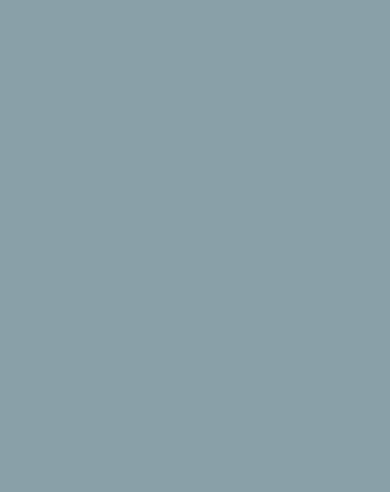
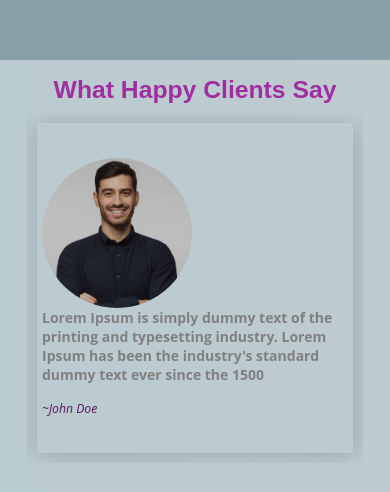
Before and after one commit to MosesChisz/Tasmer-designs, a React (Vite) app: page /contact in a window 390 px wide. Shown: the part 1505-1997 px from the top of the page. Before the commit the page ends 1525 px from the top, so only its background shows below. Built offline with nearby package versions, Linux system fonts and the light colour scheme; grey boxes are pictures that could not be loaded.

Commit message:
commit all

```diff
--- a/src/components/latestfashion/Latestfashion.css
+++ b/src/components/latestfashion/Latestfashion.css
@@ -39,7 +39,8 @@
     border-radius: 4px;
     width: 100%;
     height: 100%;
-    background-color: #ffffff;
+    /* background-color: #ffffff; */
+    box-shadow: 1px 2px 19px #ffffff76;
     cursor: pointer;
   }
 
--- a/src/pages/contact/Contact.css
+++ b/src/pages/contact/Contact.css
@@ -35,7 +35,7 @@
 }
 #contactInput{
   background-color: transparent;
-  border-bottom: 2px solid #5e145e;
+  border-bottom: 2px solid #ffffff61;
   border-radius: 0px;
   border-top: none;
   border-left: none;
@@ -70,12 +70,12 @@
 
 }
 #contactIcon{
-  color: #5e145e;
+  color: antiquewhite;
   font-size: 25px;
 margin-right: 10px;
 }
 #contactIconText{
-  color: #5e145e;
+  color: antiquewhite;
   font-weight: 700;
   font-family: "Montserrat", sans-serif;
 }
@@ -89,6 +89,68 @@ margin-top: 20px;
   text-align: center;
   font-family: "Montserrat", sans-serif;
   }
+
+
+
+
+#testimonyPageSection{
+  padding: 15px;
+  margin-top: 40px;
+  margin-bottom: 40px;
+  background-image: linear-gradient(to right, #bacbd1, #ffffff73);
+}
+#testimonyPageSection h2 {
+  text-align: center;
+  color: #a12ea1;
+  font-weight: 700;
+  font-family: "Montserrat", sans-serif;
+  text-align: center;
+}
+#testimonyCard {
+  width: 100%;
+  height: 350px;
+  padding: 10px;
+  display: flex;
+  flex-direction: column;
+  align-items: center;
+  justify-content: start;
+
+  border-radius: 20px;
+}
+#testimonyCardCardBox img {
+  width: 150px;
+  height: 150px;
+  object-fit: cover;
+  border-radius: 50%;
+  filter: brightness(80%);
+}
+#testimonyCardCardBox {
+  display: flex;
+  flex-direction: column;
+  align-items: start;
+  justify-content: center;
+  padding: 5px;
+  border-radius: 4px;
+  width: 100%;
+  height: 100%;
+  box-shadow: 1px 2px 19px #47464645;
+  cursor: pointer;
+
+}
+#testimonyCardCardBox:hover {
+  background-color: #ffffff96;
+}
+#testimonyCardCardBox p{
+  font-weight: 700;
+  color: gray;
+}
+#testimonyCardCardBox small{
+font-style: italic;
+color: #5e145e;
+}
+
+
+
 
   @media (max-width: 750px) {
     #theContactPage{
@@ -110,7 +172,7 @@ margin-top: 20px;
     }
     #contactInput{
       background-color: transparent;
-      border: 2px solid #5e145e;
+      border: 2px solid  antiquewhite;;
       border-radius: 0px;
    border-radius: 4px;
 
--- a/src/pages/contact/Contact.jsx
+++ b/src/pages/contact/Contact.jsx
@@ -3,8 +3,96 @@ import "./Contact.css";
 import { GrLocation } from "react-icons/gr";
 import { MdOutlineLocalPhone } from "react-icons/md";
 import { MdOutlineEmail } from "react-icons/md";
+import AliceCarousel from "react-alice-carousel";
+import "react-alice-carousel/lib/alice-carousel.css";
+import user from "../../assets/person.jpeg";
+import Footer from "../../components/footer/Footer";
 
 function Contact() {
+  const handleDragStart = (e) => e.preventDefault();
+  const items = [
+    <div id="testimonyCard">
+      <div id="testimonyCardCardBox">
+        <img src={user} alt="" />
+        <p>
+          Lorem Ipsum is simply dummy text of the printing and typesetting
+          industry. Lorem Ipsum has been the industry's standard dummy text ever
+          since the 1500
+        </p>
+        <small>~John Doe</small>
+      </div>
+    </div>,
+    <div id="testimonyCard">
+      <div id="testimonyCardCardBox">
+      <img src={user} alt="" />
+        <p>
+          Lorem Ipsum is simply dummy text of the printing and typesetting
+          industry. Lorem Ipsum has been the industry's standard dummy text ever
+          since the 1500
+        </p>
+        <small>~John Doe</small>
+      </div>
+    </div>,
+    <div id="testimonyCard">
+      <div id="testimonyCardCardBox">
+      <img src={user} alt="" />
+        <p>
+          Lorem Ipsum is simply dummy text of the printing and typesetting
+          industry. Lorem Ipsum has been the industry's standard dummy text ever
+          since the 1500
+        </p>
+        <small>~John Doe</small>
+      </div>
+    </div>,
+    <div id="testimonyCard">
+      <div id="testimonyCardCardBox">
+      <img src={user} alt="" />
+        <p>
+          Lorem Ipsum is simply dummy text of the printing and typesetting
+          industry. Lorem Ipsum has been the industry's standard dummy text ever
+          since the 1500
+        </p>
+        <small>~John Doe</small>
+      </div>
+    </div>,
+    <div id="testimonyCard">
+      <div id="testimonyCardCardBox">
+      <img src={user} alt="" />
+        <p>
+          Lorem Ipsum is simply dummy text of the printing and typesetting
+          industry. Lorem Ipsum has been the industry's standard dummy text ever
+          since the 1500
+        </p>
+        <small>~John Doe</small>
+      </div>
+    </div>,
+    <div id="testimonyCard">
+      <div id="testimonyCardCardBox">
+      <img src={user} alt="" />
+      <p>
+          Lorem Ipsum is simply dummy text of the printing and typesetting
+          industry. Lorem Ipsum has been the industry's standard dummy text ever
+          since the 1500
+        </p>
+        <small>~John Doe</small>
+      </div>
+    </div>,
+    <div id="testimonyCard">
+      <div id="testimonyCardCardBox">
+      <img src={user} alt="" />
+        <p>
+          Lorem Ipsum is simply dummy text of the printing and typesetting
+          industry. Lorem Ipsum has been the industry's standard dummy text ever
+          since the 1500
+        </p>
+        <small>~John Doe</small>
+      </div>
+    </div>,
+  ];
+  const responsive = {
+    0: { items: 1 },
+    1024: { items: 2 },
+  };
   return (
     <>
       <div className="container-fluid" id="theContactPage">
@@ -107,7 +195,24 @@ function Contact() {
             referrerpolicy="no-referrer-when-downgrade"
           ></iframe>
         </div>
+
       </div>
+      <div className="container-fluid" id="testimonyPageSection">
+       <div className="container">
+       <h2>What Happy Clients Say</h2>
+          <AliceCarousel
+            mouseTracking
+            items={items}
+            autoPlay
+            disableButtonsControls={true}
+            disableDotsControls={false}
+            infinite={true}
+            autoPlayInterval={3000}
+            responsive={responsive}
+          />
+       </div>
+        </div>
+      <Footer />
     </>
   );
 }
--- a/src/pages/home/Home.css
+++ b/src/pages/home/Home.css
@@ -1,11 +1,3 @@
-/* #theHomePageSection {
-  display: flex;
-  align-items: center;
-  justify-content: center;
-  width: 100%;
-  height: 100vh;
-
-} */
 #reviewCard {
   width: 100%;
   height: 100vh;
@@ -14,11 +6,11 @@
   justify-content: center;
   background: linear-gradient(
       to right,
-      rgb(1, 1, 1),
-      rgb(18, 18, 18),
+      rgba(1, 1, 1, 0.397),
+      #121212a1,
       rgba(0, 0, 0, 0.5)
     ),
-    url( "../../assets/aboutbanner02.png");
+    url("../../assets/aboutbanner02.png");
   background-position: center;
   background-repeat: no-repeat;
   background-size: cover;
@@ -32,8 +24,8 @@
   justify-content: center;
   background: linear-gradient(
       to right,
-      rgb(1, 1, 1),
-      rgb(18, 18, 18),
+      rgba(1, 1, 1, 0.397),
+      #121212a1,
       rgba(0, 0, 0, 0.5)
     ),
     url("../../assets/backgroundbanner.jpg");
@@ -50,11 +42,11 @@
   justify-content: center;
   background: linear-gradient(
       to right,
-      rgb(1, 1, 1),
-      rgb(18, 18, 18),
+      rgba(1, 1, 1, 0.397),
+      #121212a1,
       rgba(0, 0, 0, 0.5)
     ),
-    url( "../../assets/backgroundbanner.jpg");
+    url("../../assets/backgroundbanner.jpg");
   background-position: center;
   background-repeat: no-repeat;
   background-size: cover;
@@ -68,8 +60,8 @@
   justify-content: center;
   background: linear-gradient(
       to right,
-      rgb(1, 1, 1),
-      rgb(18, 18, 18),
+      rgba(1, 1, 1, 0.397),
+      #121212a1,
       rgba(0, 0, 0, 0.5)
     ),
     url("../../assets/backgroundbanner.jpg");
@@ -87,7 +79,7 @@
   justify-content: center;
 }
 #reviewCardInner h1 {
-  background: -webkit-linear-gradient(0deg,#a12ea1, #f1975b);
+  background: -webkit-linear-gradient(0deg, #a12ea1, #f1975b);
   -webkit-background-clip: text;
   -webkit-text-fill-color: transparent;
   font-size: 50px;
@@ -110,7 +102,6 @@
   border-radius: 0px;
   border: 2px solid antiquewhite;
 }
-
 
 #theHomePageImg img {
   width: 100%;
@@ -183,8 +174,6 @@
   background-color: #bacbd1;
 }
 
-
-
 @media (max-width: 750px) {
   #theHomePageImg {
     display: none;
```
Also changed, not shown: src/assets/person.jpeg (added).
